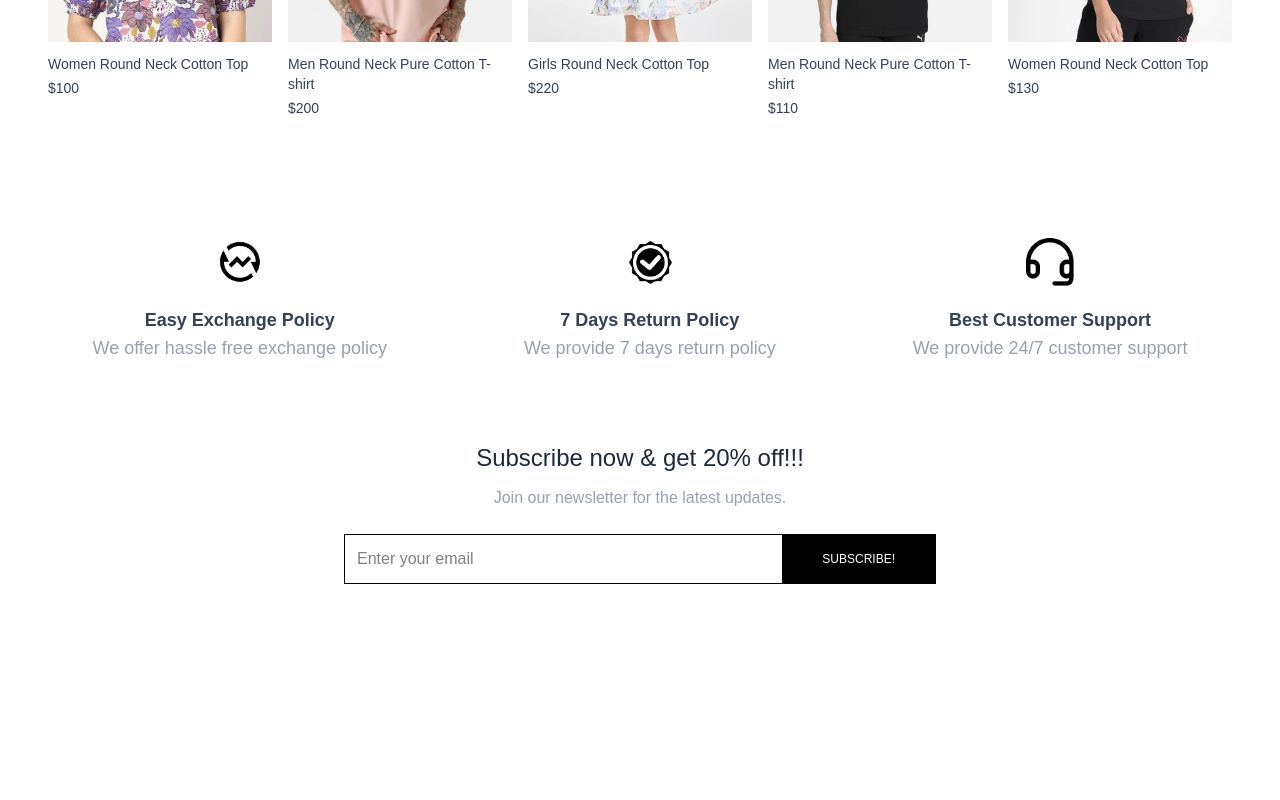
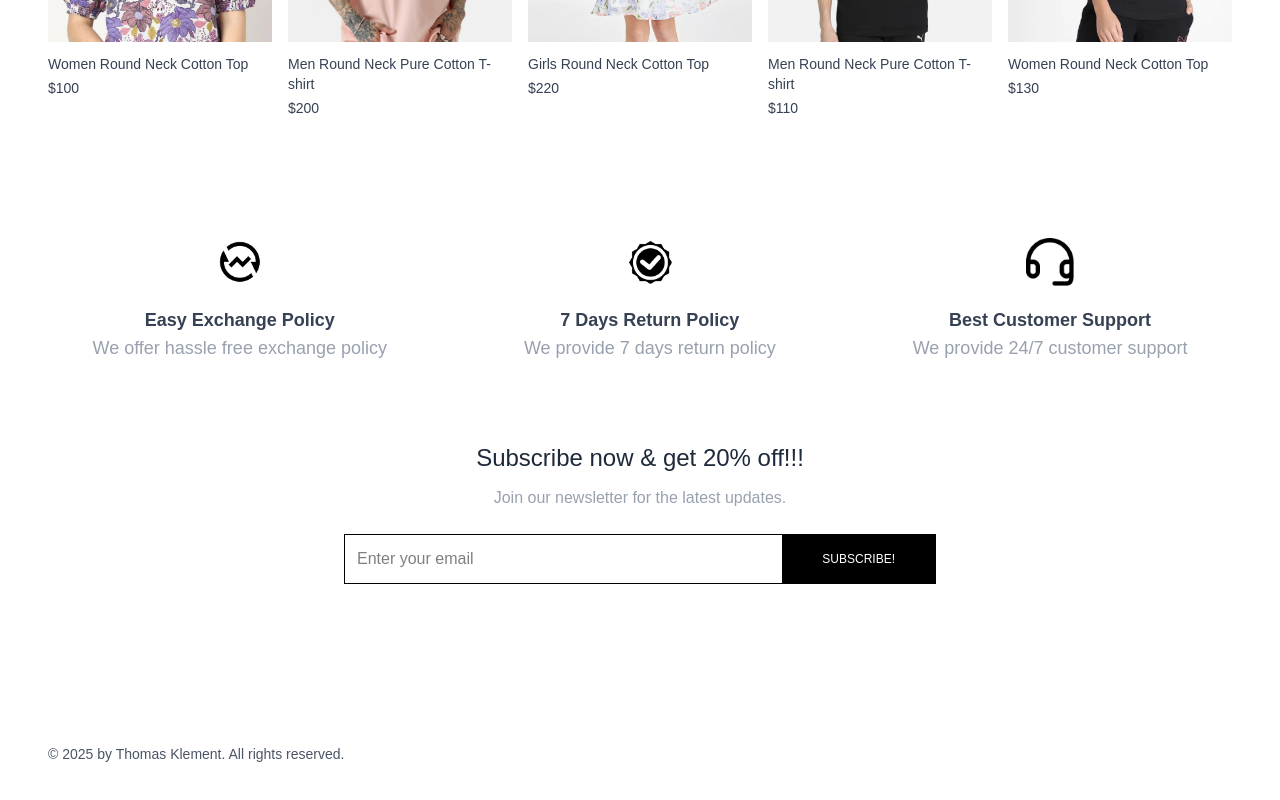
Before and after one commit to klemitomi/e-commerce, a React (Vite) app: page / in a window 1280 px wide. Shown: the part 1852-2652 px from the top of the page. Before the commit the page ends 2460 px from the top, so only its background shows below. Built offline with nearby package versions, Linux system fonts and the light colour scheme.

Commit message:
Footer logo add

```diff
--- a/src/App.jsx
+++ b/src/App.jsx
@@ -10,6 +10,8 @@ import Login from './pages/Login'
 import PlaceOrder from './pages/PlaceOrder'
 import Orders from './pages/Orders'
 import Navbar from './components/Navbar'
+import Footer from './components/Footer'
+
 
 
 const App = () => {
@@ -28,6 +30,7 @@ const App = () => {
         <Route path="/orders" element={<Orders />} />
         <Route path="*" element={<div>Page Not Found</div>} />
       </Routes>
+      <Footer />
     </div>
   )
 }
--- /dev/null
+++ b/src/components/Footer.jsx
@@ -0,0 +1,46 @@
+import React from 'react'
+import { assets } from '../assets/frontend_assets/assets'
+
+
+const Footer = () => {
+  const copyright = '©';
+  const year = new Date().getFullYear();
+  const companyName = 'by Thomas Klement';
+  const rightsReserved = 'All rights reserved.';
+
+  return (
+    <div>
+      <div className='flex flex-col sm:grid grid-cols-[3fr_1fr_1fr] gap-14 my-10 mt-40 text-sm'>
+        <div>
+            <p className='w-full md:w-2/3 text-gray-600'>
+              {copyright} {year} {companyName}. {rightsReserved}
+            </p>
+        </div>
+        <div className="col-md-4 text-center text-md-end">
+            <div>
+              <a
+                href="https://www.linkedin.com/in/tam%C3%A1s-k-9096a6346?lipi=urn%3Ali%3Apage%3Ad_flagship3_profile_view_base_contact_details%3BEZBv2sjPS7%2BeqvRb6IxYEQ%3D%3D"
+                className="text-white me-3"
+                target="_blank"
+                rel="noopener noreferrer"
+                aria-label="LinkedIn"
+              >
+
+              </a>
+              <a
+                href="https://github.com/klemitomi"
+                className="text-white"
+                target="_blank"
+                rel="noopener noreferrer"
+                aria-label="GitHub"
+              >
+
+              </a>
+            </div>
+          </div>
+      </div>
+    </div>
+  )
+}
+
+export default Footer
--- /dev/null
+++ b/src/components/Logo.css
@@ -0,0 +1,26 @@
+.Logo {
+    font-family: "Lucida Handwriting", cursive;
+    font-weight: 700;
+    font-size: 2rem;
+    background-image: linear-gradient(100deg,
+        rgb(61, 58, 58),
+        rgb(236, 51, 51),
+        rgb(226, 203, 203),
+        rgb(206, 55, 55),
+        rgb(61, 58, 58)
+    );
+    background-size: 200% auto;
+    color: white;
+    background-clip: text;
+    -webkit-background-clip: text;
+    -webkit-text-fill-color: transparent;
+    display: inline-block;
+    animation: textclip 5s linear infinite;
+    padding: 1px;
+}
+
+@keyframes textclip {
+    to {
+        background-position: 200% center;
+    }
+}
--- /dev/null
+++ b/src/components/Logo.jsx
@@ -0,0 +1,8 @@
+import './Logo.css'
+import config from '../../../package.json'
+
+const Logo = ()=>{
+    return <div className='Logo'>{}</div>
+}
+
+export default Logo
```
Also changed, not shown: 1 other file (tests, documents, lock files or other folders).
